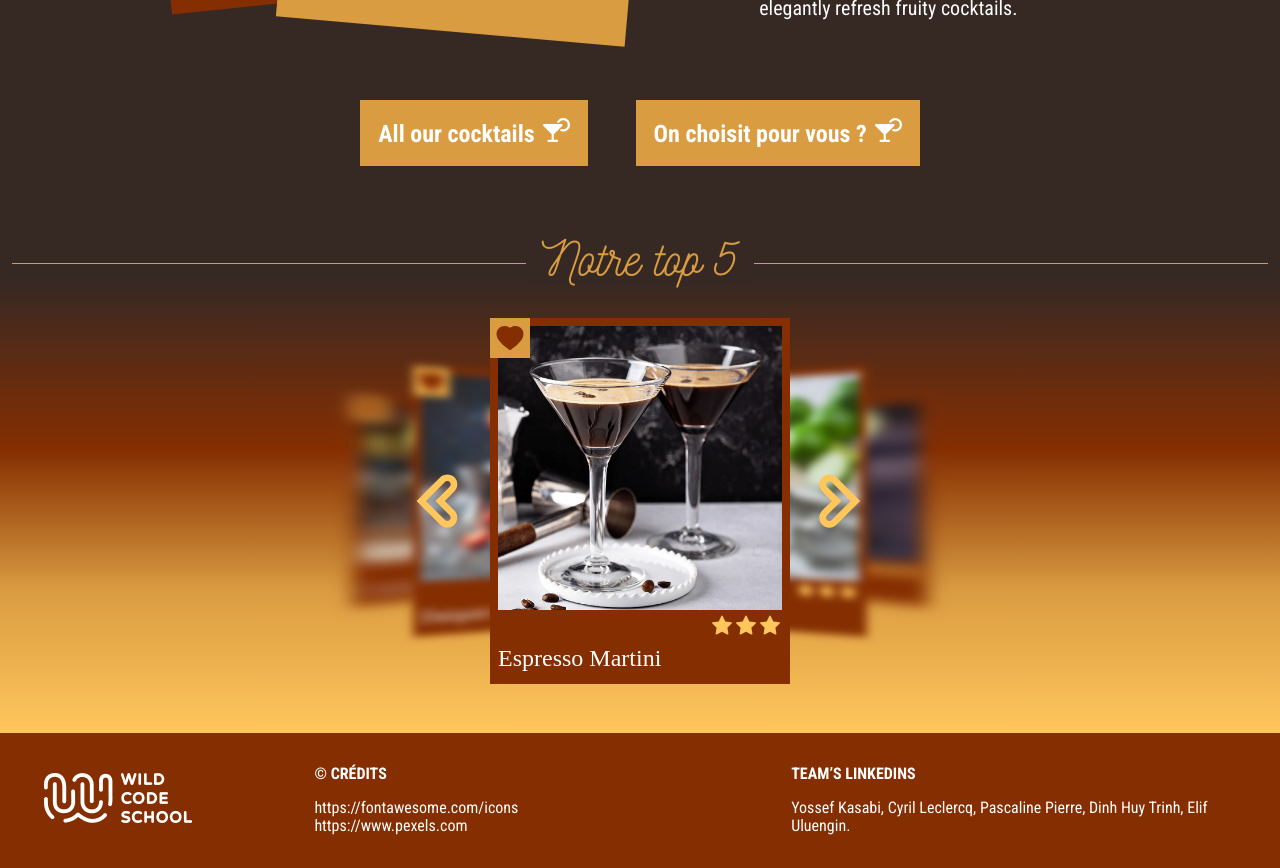
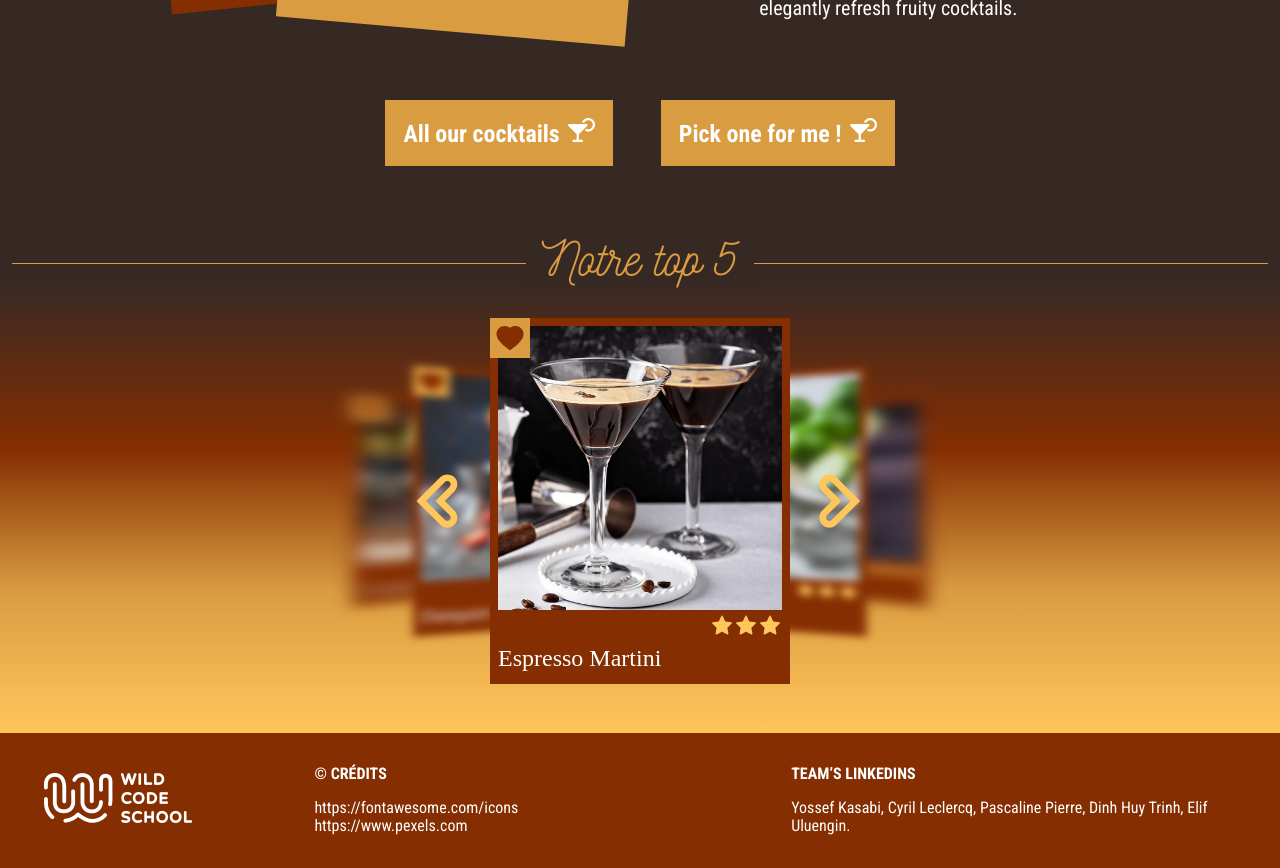
Before and after one commit to WildCodeSchool/2022-09-JS-Paris-project-2-TheSupremesBarmaids, a React (Vite) app in the folder frontend/: page / in a window 1280 px wide. Shown: the part 2460-3328 px from the top of the page. Built offline with nearby package versions, Linux system fonts and the light colour scheme; no server answers.

Commit message:
Randoom Cocktail done

```diff
--- a/frontend/src/components/RandomLink.jsx
+++ b/frontend/src/components/RandomLink.jsx
@@ -1,9 +1,19 @@
+import { useState, useEffect } from "react";
 import { Link } from "react-router-dom";
+import fetchRandomApi from "../utils/fetchRandomApi";
 
 function RandomLink() {
+  const [random, setRandom] = useState();
+
+  useEffect(() => {
+    fetchRandomApi().then((resPosts) => {
+      setRandom(resPosts.strDrink);
+    });
+  }, []);
+
   return (
-    <Link to="/recipe/margarita" className="buttonType">
-      <span className="buttonType__text">On choisit pour vous ?</span>
+    <Link to={`/recipe/${random}`} className="buttonType">
+      <span className="buttonType__text">Pick one for me !</span>
       <span className="buttonType__icon" />
     </Link>
   );
--- /dev/null
+++ b/frontend/src/utils/fetchRandomApi.js
@@ -0,0 +1,9 @@
+const API = "https://www.thecocktaildb.com/api/json/v1/1/random.php";
+
+const fetchRandomApi = async () => {
+  const response = await fetch(API);
+  const data = await response.json();
+  return data.drinks[0];
+};
+
+export default fetchRandomApi;
```
